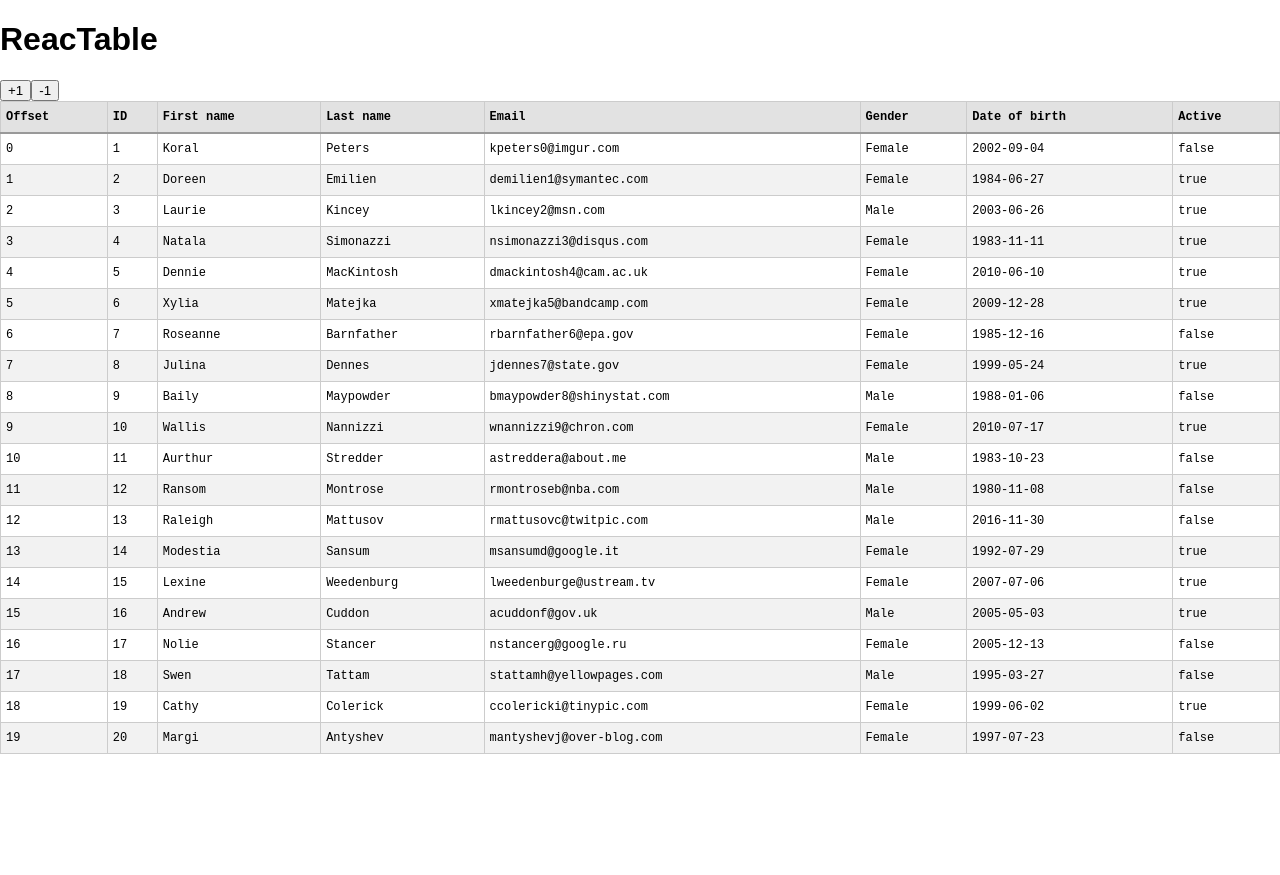
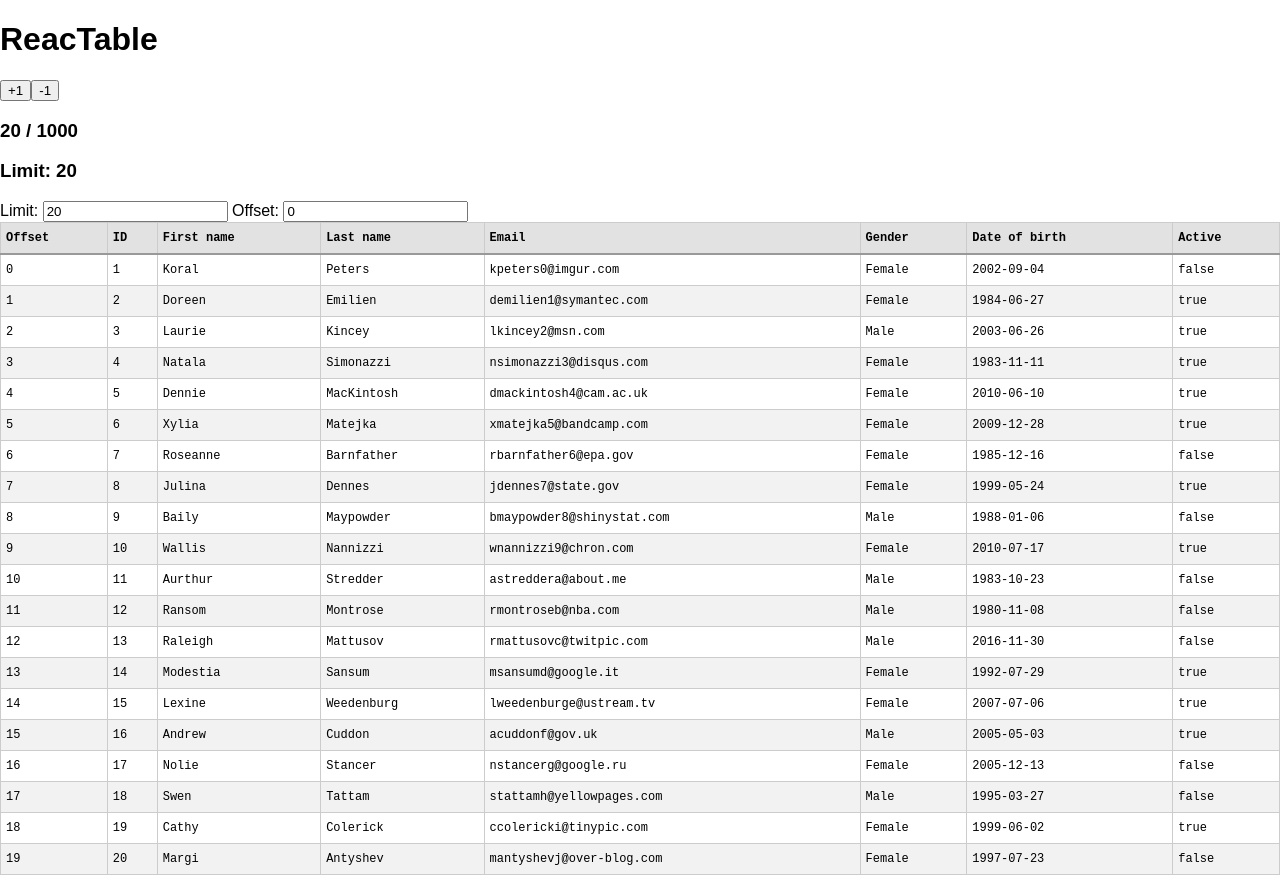
Before and after one commit to tiramizoo/reactable, a React (Create React App) app: page / in a window 1280 px wide. Before the commit the page ends 800 px from the top, so only its background shows below. Built offline with nearby package versions, Linux system fonts and the light colour scheme.

Commit message:
Add offset and limit

```diff
--- a/src/actions/items_actions.js
+++ b/src/actions/items_actions.js
@@ -1,6 +1,9 @@
 export const SET_ITEMS = 'SET_ITEMS'
 export const PREVIOUS_ITEM = 'PREVIOUS_ITEM'
 export const NEXT_ITEM = 'NEXT_ITEM'
+export const SET_OFFSET = 'SET_OFFSET'
+export const CHANGE_OFFSET = 'CHANGE_OFFSET'
+export const SET_LIMIT = 'SET_LIMIT'
 
 /*
  * action creators
@@ -28,3 +31,26 @@ export function prevousItem(filtered, firstItem) {
     firstItem,
   }
 }
+
+export function changeOffset(filtered, offset, limit) {
+  return {
+    type: CHANGE_OFFSET,
+    filtered,
+    offset,
+    limit,
+  }
+}
+
+export function setLimit(limit) {
+  return {
+    type: SET_LIMIT,
+    limit,
+  }
+}
+
+export function setOffset(offset) {
+  return {
+    type: SET_OFFSET,
+    offset,
+  }
+}
--- a/src/components/table.jsx
+++ b/src/components/table.jsx
@@ -1,13 +1,29 @@
 import React from 'react'
 
 const Table = (props) => {
-  const { filteredItems, currentItems, nextItem, prevousItem } = props
+  const {
+    filteredItems, currentItems, nextItem, prevousItem, items, changeOffset,
+    setLimit, limit, setOffset, offset,
+  } = props
+  const updateOffset = (e) => {
+    setOffset(e.target.value)
+    changeOffset(filteredItems, e.target.value, limit)
+  }
+  const updateLimit = (e) => {
+    setLimit(e.target.value)
+    changeOffset(filteredItems, offset, e.target.value)
+  }
+
   return (
     <div>
       <h1> ReacTable </h1>
       <div>
         <button onClick={() => nextItem(filteredItems, currentItems)}> +1 </button>
         <button onClick={() => prevousItem(filteredItems, currentItems)}> -1 </button>
+        <h3>{ currentItems.length } / { items.length } </h3>
+        <h3>Limit: {limit}</h3>
+        <span> Limit: <input onChange={updateLimit} value={limit} type="number" min="1" /></span>
+        <span> Offset: <input onChange={updateOffset} value={offset} type="number" min="0" /></span>
       </div>
       <table>
         <thead>
--- a/src/containers/table.js
+++ b/src/containers/table.js
@@ -2,13 +2,15 @@ import { connect } from 'react-redux'
 import last from 'lodash/last'
 import first from 'lodash/first'
 import TableComponent from '../components/table'
-import { nextItem, prevousItem } from '../actions/items_actions'
+import { nextItem, prevousItem, changeOffset, setLimit, setOffset } from '../actions/items_actions'
 
 
 const mapStateToProps = state => ({
   items: state.items,
   filteredItems: state.filtered,
   currentItems: state.current_items,
+  limit: state.limit,
+  offset: state.offset,
 })
 
 const mapDispatchToProps = dispatch => (
@@ -21,6 +23,15 @@ const mapDispatchToProps = dispatch => (
       const firstItem = first(currentItems)
       dispatch(prevousItem(filtered, firstItem))
     },
+    changeOffset: (filtered, offset, limit) => {
+      dispatch(changeOffset(filtered, offset, limit))
+    },
+    setLimit: (limit) => {
+      dispatch(setLimit(limit))
+    },
+    setOffset: (offset) => {
+      dispatch(setOffset(offset))
+    },
   }
 )
 
--- a/src/reducers/current_items.js
+++ b/src/reducers/current_items.js
@@ -1,4 +1,4 @@
-import { SET_ITEMS, NEXT_ITEM, PREVIOUS_ITEM } from '../actions/items_actions'
+import { SET_ITEMS, NEXT_ITEM, PREVIOUS_ITEM, CHANGE_OFFSET } from '../actions/items_actions'
 
 function current_items(state = [], action) {
   switch (action.type) {
@@ -16,6 +16,10 @@ function current_items(state = [], action) {
         return action.filtered.slice(0,20)
       }
       return action.filtered.slice(firstIndex - 1, firstIndex + 19)
+    case CHANGE_OFFSET:
+      const offset = parseInt(action.offset)
+      const limit = parseInt(action.limit)
+      return action.filtered.slice(offset, offset + limit)
     default:
       return state
   }
--- a/src/reducers/index.js
+++ b/src/reducers/index.js
@@ -3,9 +3,13 @@ import { combineReducers } from 'redux'
 import items from './items'
 import filtered from './filtered'
 import current_items from './current_items'
+import limit from './limit'
+import offset from './offset'
 
 export default combineReducers({
   items,
   filtered,
   current_items,
+  limit,
+  offset
 })
--- /dev/null
+++ b/src/reducers/limit.js
@@ -0,0 +1,12 @@
+import { SET_LIMIT } from '../actions/items_actions'
+
+function limit(state = 20, action) {
+  switch (action.type) {
+    case SET_LIMIT:
+      return action.limit
+    default:
+      return state
+  }
+}
+
+export default limit
--- /dev/null
+++ b/src/reducers/offset.js
@@ -0,0 +1,12 @@
+import { SET_OFFSET } from '../actions/items_actions'
+
+function offset(state = 0, action) {
+  switch (action.type) {
+    case SET_OFFSET:
+      return action.offset
+    default:
+      return state
+  }
+}
+
+export default offset
```
